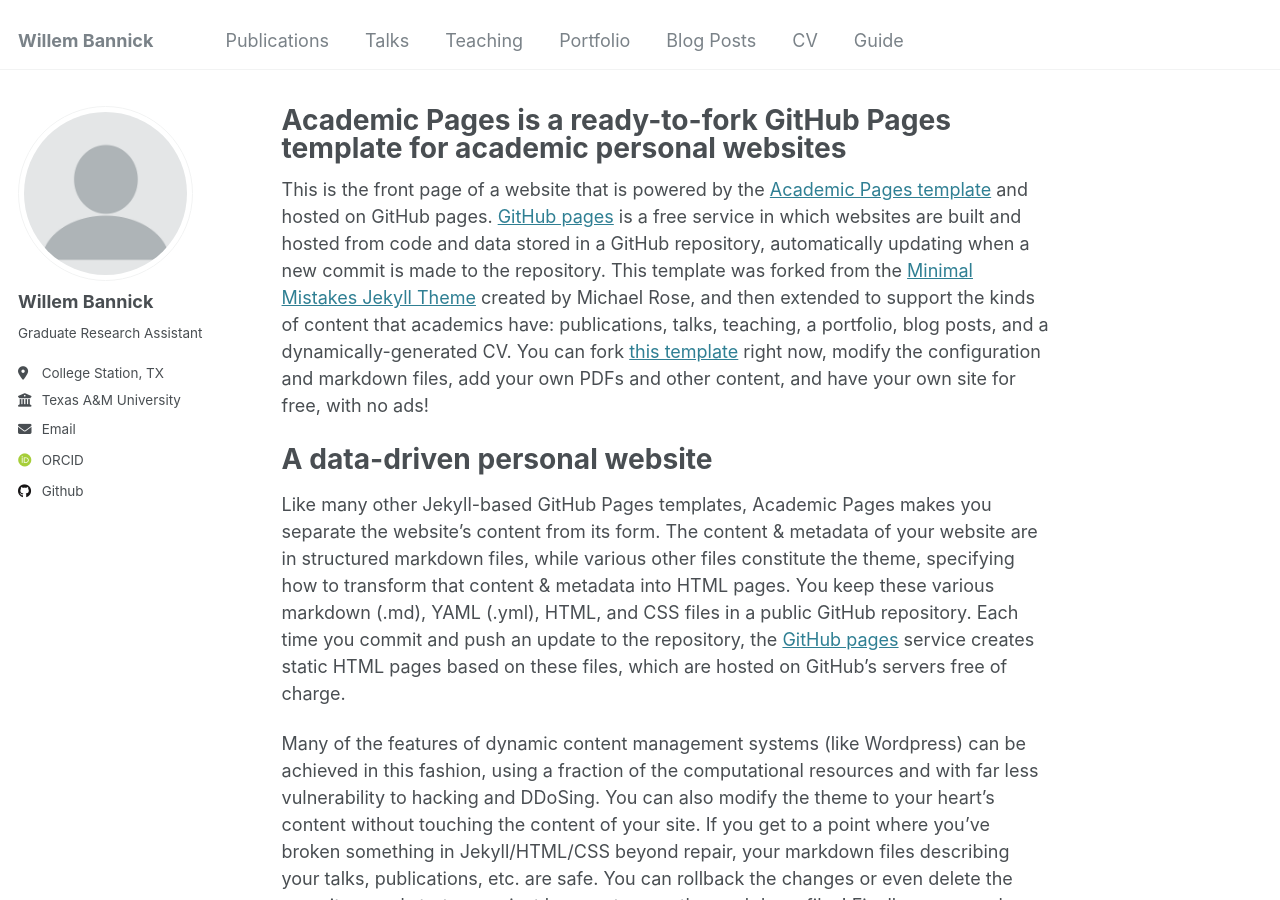
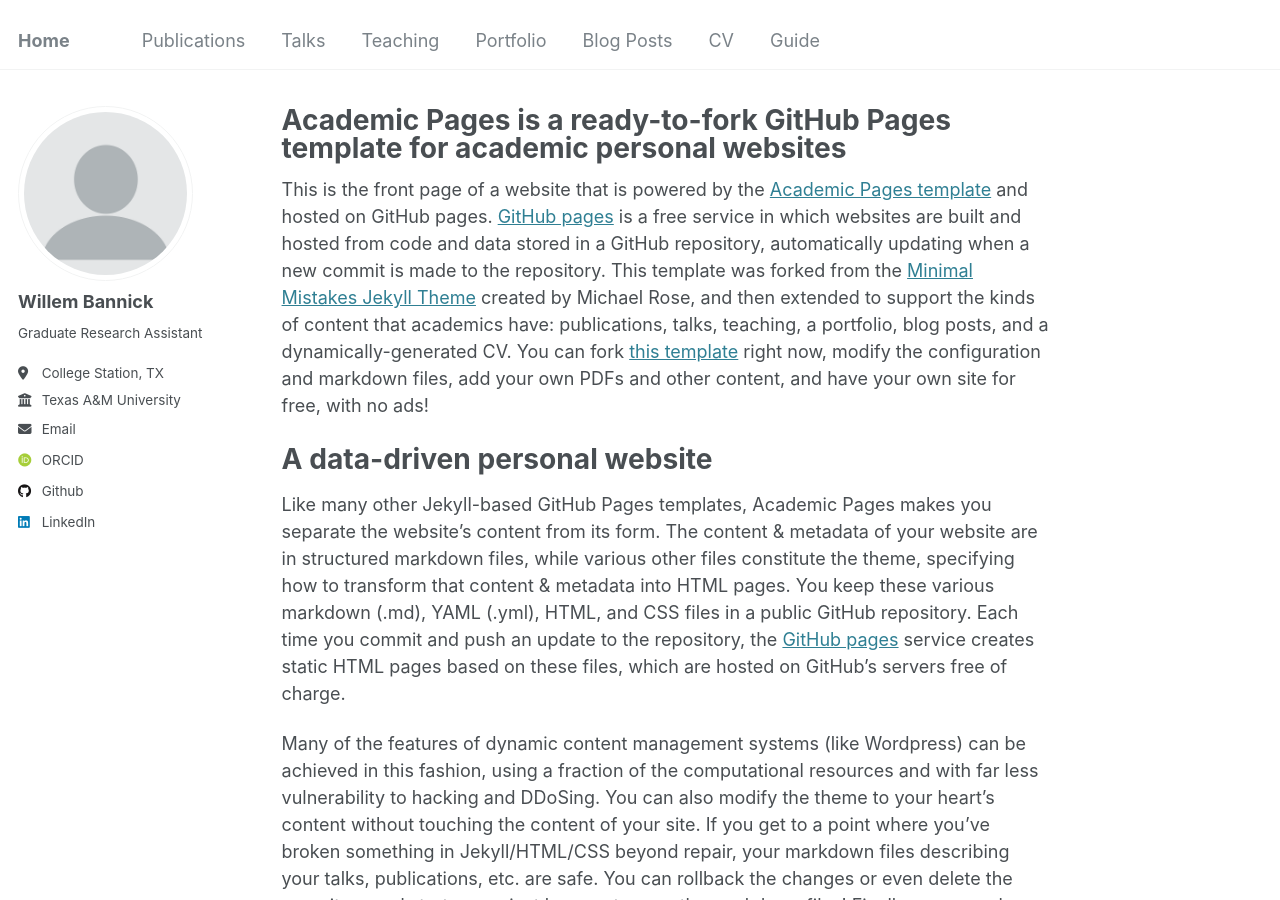
Before and after one commit to wbannick5493/wbannick5493.github.io, a Jekyll site: the page built from _pages/about.md, in a window 1280 px wide and 900 px high. Built offline with Jekyll 4.4.1, drawn with Linux system fonts in a browser that asks for light colours; some web fonts are replaced.

Commit message:
Update _config.yml

```diff
--- a/_config.yml
+++ b/_config.yml
@@ -8,13 +8,13 @@
 
 # Basic Site Settings
 locale                   : "en-US"
-title                    : "Willem Bannick"
+title                    : "Home"
 title_separator          : "-"
 name                     : &name "Willem Bannick"
 description              : &description "personal description"
 url                      : https://wbannick5493.github.io # the base hostname & protocol for your site e.g. "https://[your GitHub username].github.io"
 baseurl                  : "" # the subpath of your site, e.g. "/blog"
-repository               : "academicpages/academicpages.github.io"
+repository               : "wbannick5493/wbannick5493.github.io"
 
 # Site Author - The following control what appear as part of the author content on the side bar.
 #               If a field is blank the icon and link will not appear, otherwise it will be shown.
@@ -58,7 +58,7 @@
   keybase          : # Username
   instagram        : # Username
   lastfm           : # Username
-  linkedin         : # Username
+  linkedin         : "https://www.linkedin.com/in/willem-bannick-82127321b/"
   mastodon         : # URL
   medium           : # URL
   pinterest        : # Username
```
